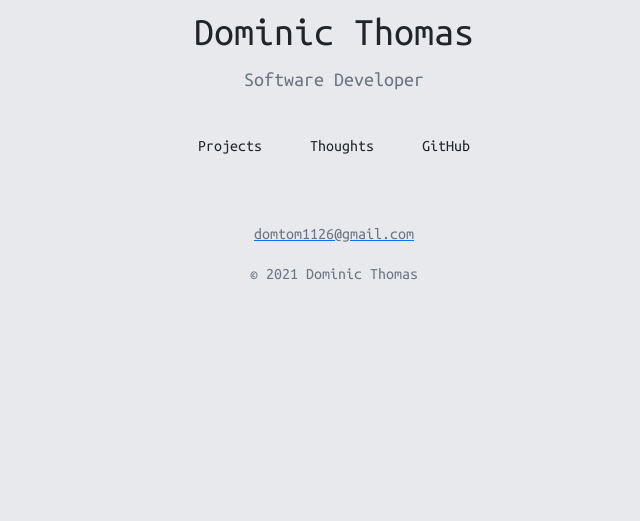
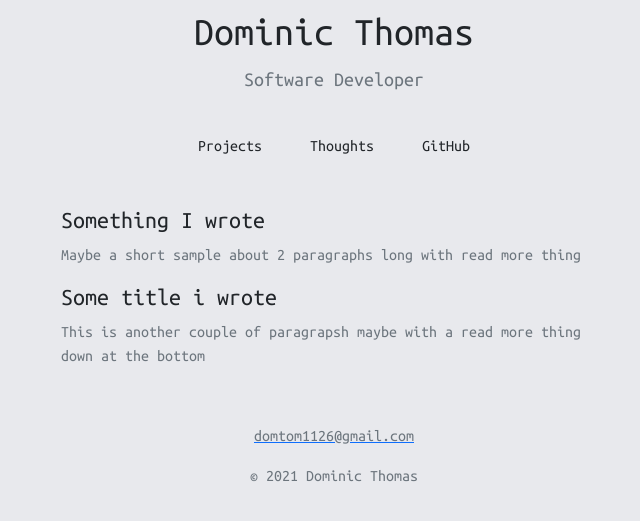
Before and after one commit to domtom1126/site, a Flask app: page /thoughts in a window 1280 px wide. Shown: the top 521 px of the page, without its empty margins (306-946 px from the left). Run offline with Flask 2, Linux system fonts and the light colour scheme.

Commit message:
Added some placeholders

```diff
--- a/templates/thoughts.html
+++ b/templates/thoughts.html
@@ -45,6 +45,23 @@
       <div class="col-md-3 text-end">
       </div>
     </header>
+    <div class="row">
+      <div class="col-lg-6 mx-auto">
+          <h4 class="">Something I wrote</h4>
+          <div class="text-muted d-grid d-sm-flex">
+              <p>Maybe a short sample about 2 paragraphs long with read more thing</p>
+          </div>
+      </div>
+  </div>
+
+  <div class="row">
+      <div class="col-lg-6 mx-auto">
+          <h4 class="">Some title i wrote</h4>
+          <div class="text-muted d-grid d-sm-flex">
+              <p>This is another couple of paragrapsh maybe with a read more thing down at the bottom </p>
+          </div>
+      </div>
+      </div>
     <div class="container">
              <footer class="py-3 my-4">
                 <a href="mailto:domtom1126@gmail.com"><p class="text-center text-muted">domtom1126@gmail.com</p></a>
```
